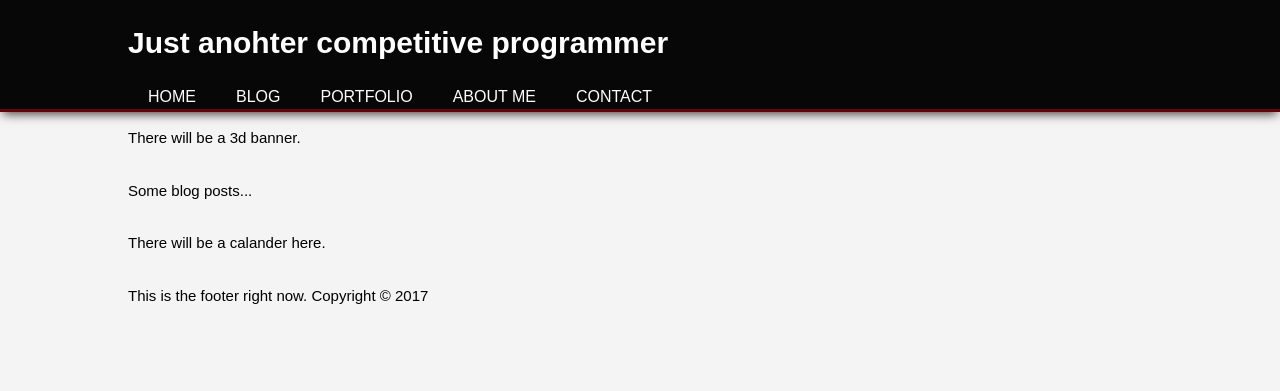
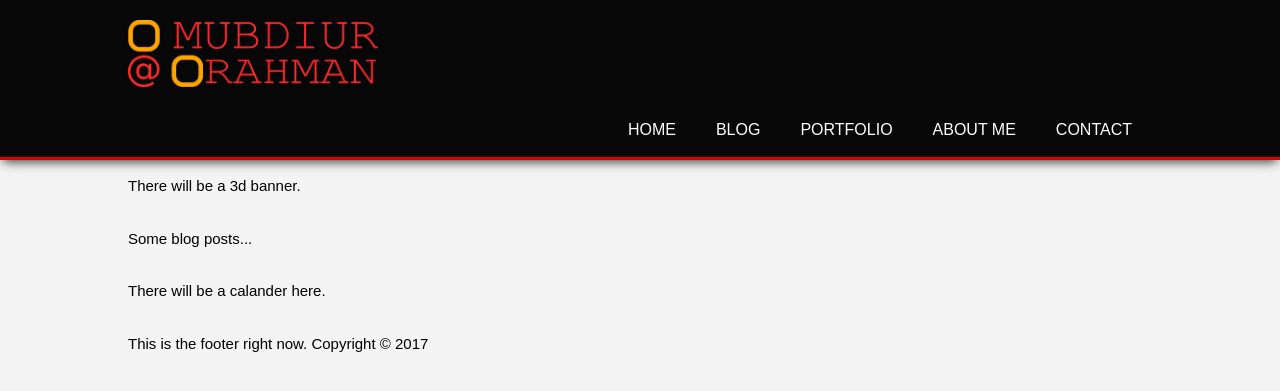
Before and after one commit to Irtiaz-Kabir/mubdiur.github.io, a PHP site: page / in a window 1280 px wide. Shown: the top 391 px of the page. Run offline with PHP 8.4, Linux system fonts and the light colour scheme.

Commit message:
update 3

```diff
--- a/css/main.css
+++ b/css/main.css
@@ -14,10 +14,13 @@ body {
 header {
   background-color: #070707;
   color: #ffffff;
-  border-bottom: #700000 3px solid;
+  border-bottom: #dd0000 3px solid;
   -webkit-box-shadow: 0px 5px 10px -3px rgba(0, 0, 0, 0.75);
   -moz-box-shadow: 0px 5px 10px -3px rgba(0, 0, 0, 0.75);
-  box-shadow: 0px 5px 10px -3px rgba(0, 0, 0, 0.75); }
+  box-shadow: 0px 5px 10px -3px rgba(0, 0, 0, 0.75);
+  padding-top: 20px;
+  min-height: 70px;
+  padding-bottom: 15px; }
   header a {
     color: #ffffff;
     text-decoration: none;
@@ -30,5 +33,15 @@ header {
     float: left;
     display: inline;
     margin: 0 20px 0 20px; }
+  header img {
+    width: 50%;
+    height: inherit; }
+  header #branding {
+    margin: 0;
+    float: left;
+    max-width: 500px; }
+  header nav {
+    float: right;
+    margin-top: 25px; }
 
 /*# sourceMappingURL=main.css.map */
--- a/index.html
+++ b/index.html
@@ -9,7 +9,9 @@
     <body>
         <header>
             <div class="container">
-                <h1>Just anohter competitive programmer</h1>
+                <div id="branding">
+                    <img src="./img/drawing.png" alt="Md. Mubdiur Rahman">
+                </div>
                 <nav>
                     <ul>
                         <li><a href="#">Home</a></li>
--- a/sass/main.scss
+++ b/sass/main.scss
@@ -15,7 +15,7 @@ body {
 header {
     background-color: #070707;
     color: #ffffff;
-    border-bottom: #700000 3px solid;
+    border-bottom: #dd0000 3px solid;
     -webkit-box-shadow: 0px 5px 10px -3px rgba(0,0,0,0.75);
     -moz-box-shadow: 0px 5px 10px -3px rgba(0,0,0,0.75);
     box-shadow: 0px 5px 10px -3px rgba(0,0,0,0.75);
@@ -34,4 +34,20 @@ header {
         display: inline;
         margin: 0 20px 0 20px;
     }
+    padding-top: 20px;
+    min-height: 70px;
+    padding-bottom: 15px;
+    img {
+        width: 50%;
+        height: inherit;
+    }
+    #branding {
+        margin: 0;
+        float: left;
+        max-width: 500px;
+    }
+    nav {
+        float: right;
+        margin-top: 25px;
+    }
 }
```
Also changed, not shown: img/drawing.png (added), 1 other file.
